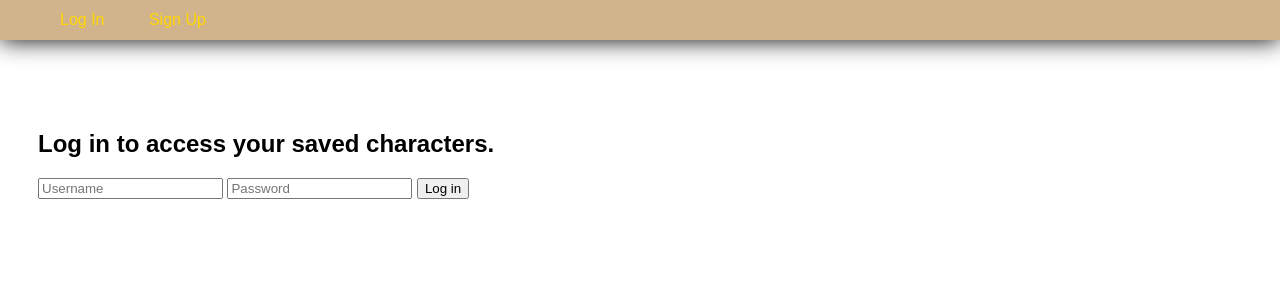
After one commit to Bbullinger/pf2e_npc_generator, a Flask app: template templates/login.html in a window 1280 px wide. The commit adds this page. Shown: the top 300 px of the page. Run offline with Flask 3, Linux system fonts and the light colour scheme; the template is opened without the code that fills it: values that come from a table or form of the project are taken from there, others are empty.

Commit message:
improved base HTML, added some css

```diff
--- a/app.py
+++ b/app.py
@@ -1,3 +1,114 @@
 import os
 
 API_KEY = os.environ.get("PF2_API_KEY")
+BASE_URL = "https://api.pathfinder2.fr/v1/"
+CURR_USER_KEY = "curr_user"
+
+from flask import Flask, render_template, request, flash, redirect, session, g
+from sqlalchemy.exc import IntegrityError
+
+from models import User, Character, Group, db, app
+from forms import UserAddForm, LoginForm, NpcGenerator, Group, JoinGroup
+
+
+@app.before_request
+def add_user_to_g():
+    """Check if user is logged in, if so add to g global variable"""
+
+    if CURR_USER_KEY in session:
+        g.user = User.query.get(session[CURR_USER_KEY])
+    else:
+        g.user = None
+
+
+def login(user):
+    session[CURR_USER_KEY] = user.id
+
+
+def logout():
+    if CURR_USER_KEY in session:
+        del session[CURR_USER_KEY]
+
+
+@app.route("/")
+def home_page():
+    """Present character form to user"""
+    form = NpcGenerator()
+
+    if form.validate_on_submit():
+        character = Character(
+            name=form.name.data,
+            background=form.background.data,
+            ancestry=form.ancestry.data,
+            char_class=form.char_class.data,
+            level=form.level.data,
+            strength=form.strength.data,
+            con=form.con.data,
+            wis=form.wis.data,
+            dex=form.dex.data,
+            intel=form.intel.data,
+            cha=form.cha.data,
+            ancestry_feats=form.ancestry_feats.data,
+            class_feats=form.class_feats.data,
+            spells=form.spells.data,
+        )
+        db.session.add(character)
+        db.session.commit()
+        flash("Character added to roster.")
+        return redirect("/")
+    return render_template("index.html", form=form)
+
+
+@app.route("/signup", methods=["GET", "POST"])
+def user_signup():
+    """Allow user to sign up, create new user and add to database.
+    if username already exists, flash error message."""
+
+    form = UserAddForm()
+
+    if form.validate_on_submit():
+        try:
+            user = User.signup(
+                username=form.username.data,
+                password=form.password.data,
+                email=form.email.data,
+            )
+            db.session.commit()
+            login(user)
+            return redirect("/")
+        except IntegrityError:
+            flash("Username already taken.", "danger")
+            return redirect("/signup")
+
+    else:
+        return render_template("signup.html", form=form)
+
+
+@app.route("/logout")
+def user_logout():
+    if session[CURR_USER_KEY]:
+        flash(f"{g.user.username} logged out.")
+        logout()
+        return redirect("/")
+    else:
+        flash("You are not logged in.")
+        return redirect("/")
+
+
+@app.route("/login", methods=["GET", "POST"])
+def user_sign_in():
+    """When user signs up, stored password is hashed. When validating credentials entered password
+    is hashed, then checked against stored hashed password."""
+    form = LoginForm()
+
+    if form.validate_on_submit():
+        user = User.authenticate(form.username.data, form.password.data)
+        if user:
+            login(user)
+            flash(f"{user.username} successfully logged in.")
+            return redirect("/")
+        else:
+            flash("Invalid credentials.", "danger")
+            return redirect("/login")
+    else:
+        return render_template("login.html", form=form)
--- a/create_app.py
+++ b/create_app.py
@@ -1,4 +1,6 @@
 from flask import Flask
+from flask_debugtoolbar import DebugToolbarExtension
+
 
 import os
 
@@ -8,9 +10,11 @@ def create_app():
 
     app.config["SQLALCHEMY_DATABASE_URI"] = "postgresql:///npcs"
     app.config["SQLALCHEMY_TRACK_MODIFICATIONS"] = False
-    app.config["SECRET_KEY"] = os.environ.get("SECRET_KEY")
+    app.config["SECRET_KEY"] = os.urandom(32)
+    app.config["DEBUG_TB_INTERCEPT_REDIRECTS"] = True
 
     return app
 
 
 app = create_app()
+toolbar = DebugToolbarExtension(app)
--- a/forms.py
+++ b/forms.py
@@ -0,0 +1,56 @@
+from flask_wtf import FlaskForm
+from wtforms import StringField, PasswordField, IntegerField
+from wtforms.validators import InputRequired, Email
+
+
+class UserAddForm(FlaskForm):
+    """Form for adding users, email used for password reseting"""
+
+    username = StringField("Username", validators=[InputRequired()])
+    password = PasswordField("Password", validators=[InputRequired()])
+    email = StringField("E-mail", validators=[InputRequired(), Email()])
+
+
+class LoginForm(FlaskForm):
+    """Log in a previously created user"""
+
+    username = StringField("Username", validators=[InputRequired()])
+    password = PasswordField("Password", validators=[InputRequired()])
+
+
+class NpcGenerator(FlaskForm):
+    """Form for generating the random character"""
+
+    name = StringField("Name", validators=[InputRequired()])
+    background = StringField("Background")
+    ancestry = StringField("Ancestry")
+    char_class = StringField("Class")
+
+    level = IntegerField("Level")
+
+    strength = IntegerField("Str")
+    con = IntegerField("Con")
+    wis = IntegerField("Wis")
+    dex = IntegerField("Dex")
+    intel = IntegerField("Int")
+    cha = IntegerField("Cha")
+
+    ancestry_feats = StringField("Ancestry Feats")
+    class_feats = StringField("Class Feats")
+
+    spells = StringField("Spells")
+
+
+#####Will need to revist how user adds character to a specific group. Should it be a form?
+
+
+class Group(FlaskForm):
+    """Create a Group for NPCs to join"""
+
+    group_name = StringField("Group Name", validators=[InputRequired()])
+
+
+class JoinGroup(FlaskForm):
+
+    group_name = StringField("Group Name", validators=[InputRequired()])
+    npc_to_join = StringField("Character Name", validators=[InputRequired()])
--- a/requirements.txt
+++ b/requirements.txt
@@ -1,12 +1,15 @@
 bcrypt==4.0.1
 blinker==1.5
 click==8.1.3
+dnspython==2.3.0
+email-validator==1.3.1
 Flask==2.2.3
 Flask-Bcrypt==1.0.1
 Flask-DebugToolbar==0.13.1
 Flask-SQLAlchemy==3.0.3
 Flask-WTF==1.1.1
 greenlet==2.0.2
+idna==3.4
 itsdangerous==2.1.2
 Jinja2==3.1.2
 MarkupSafe==2.1.2
--- /dev/null
+++ b/static/base.css
@@ -0,0 +1,50 @@
+header {
+    background-color:tan;
+    display: flex;
+    position: fixed;
+    top: 0px;
+    left: 0px;
+    right: 0px;
+    height: 40px;
+    align-items: center;
+    box-shadow: 0 0 25px 0 black;
+}
+header *{
+    display:inline;
+}
+header li {
+    margin: 20px;
+}
+header li, header li a{
+    color: gold;
+    text-decoration: none;
+}
+
+body {
+    font-family: sans-serif;
+    margin-top: 80px;
+    padding: 30px;
+    height:100%
+
+
+}
+
+/* .npc-form-container {
+
+} */
+.npc-form-label {
+    color:brown;
+    display: inline;
+}
+#character-name {
+    text-align:center;
+}
+.npc-display {
+    margin-top: 100px;
+
+    justify-content: center;
+}
+.npc-stats-display {
+    /* margin-top: 100px; */
+    align-items:center;
+}
--- /dev/null
+++ b/static/functions.js
@@ -0,0 +1,3 @@
+function selectFormElement(element) {
+  return document.querySelector(input);
+}
--- /dev/null
+++ b/static/pf2e.js
@@ -0,0 +1,2 @@
+const API_URL = "https://api.pathfinder2.fr/";
+const BASE_URL = "http://localhost:5000/";
--- a/templates/index.html
+++ b/templates/index.html
@@ -4,9 +4,72 @@
     <meta charset="UTF-8" />
     <meta http-equiv="X-UA-Compatible" content="IE=edge" />
     <meta name="viewport" content="width=device-width, initial-scale=1.0" />
-    <title>Home Page</title>
+    <link rel="stylesheet" href="/static/base.css" />
+    <title>Pathfinder 2e NPC Generator</title>
   </head>
   <body>
-    <h1>Testing</h1>
+    <header class="navbar-container">
+      <nav class="nav-bar">
+        <ul>
+          {% if g.user %}
+          <li>Welcome, {{g.user.username}}!</li>
+          <li><a href="/logout">Log Out</a></li>
+          {% else %}
+          <li><a href="/login">Log In</a></li>
+          <li><a href="/signup">Sign Up</a></li>
+          {% endif %}
+        </ul>
+      </nav>
+    </header>
+    {% for category, message in get_flashed_messages(with_categories=True) %}
+    <div class="flash-message">{{ message }}</div>
+    {% endfor %} {% block content %}
+    <main>
+      <h1>Hello</h1>
+      {% if not g.user %}
+      <p>Please log in to save characters.</p>
+      {% endif %}
+      <div class="npc-form-container">
+        <form class="npc-form">
+          {{form.hidden_tag()}} {% for field in form if field.widget.input_type
+          != 'hidden' %}
+          <p class="npc-form-label">
+            {{field.label}} {{field}} {% for error in field.errors %} {{error}}
+            {% endfor %}
+          </p>
+          {% endfor %}
+        </form>
+      </div>
+
+      <div class="npc-display">
+        <h2 id="character-name">Character Name</h2>
+        <div class="npc-stats-display">
+          <ul class="npc-display-stats" id="main-details">
+            <li>Background</li>
+            <li>Ancestry</li>
+            <li>Char_class</li>
+            <li>Level</li>
+          </ul>
+          <ul class="npc-display-stats" id="stats">
+            <li>Str</li>
+            <li>Con</li>
+            <li>Wis</li>
+            <li>Dex</li>
+            <li>Int</li>
+            <li>Cha</li>
+          </ul>
+          <ul class="npc-display-stats" id="feats"></ul>
+        </div>
+      </div>
+      <!-- <div class="npc-groups">
+      <ul class="group-name">
+        <li class="npc-name"></li>
+      </ul>
+    </div> -->
+      {% endblock %}
+      <script src="https://unpkg.com/axios/dist/axios.js"></script>
+      <script src="/static/pf2e.js"></script>
+      <script src="/static/functions.js:"></script>
+    </main>
   </body>
 </html>
--- /dev/null
+++ b/templates/login.html
@@ -0,0 +1,13 @@
+{% extends 'index.html' %} {% block content %}
+<h2 class="title">Log in to access your saved characters.</h2>
+<div class="form-container">
+  <form method="POST" id="user-signup">
+    {{ form.hidden_tag()}} {% for field in form if field.widget.input_type !=
+    'hidden' %} {% for error in field.errors %}
+    <span class="error"> {{ error }} </span>
+    {% endfor %} {{ field(placeholder=field.label.text, class="form-input") }}
+    {% endfor %}
+    <button class="login-btn">Log in</button>
+  </form>
+</div>
+{% endblock %}
```
Also changed, not shown: models.py (+22 -13 lines), templates/signup.html (added, +13 -0 lines), static/app.js (deleted), 1 other file.
